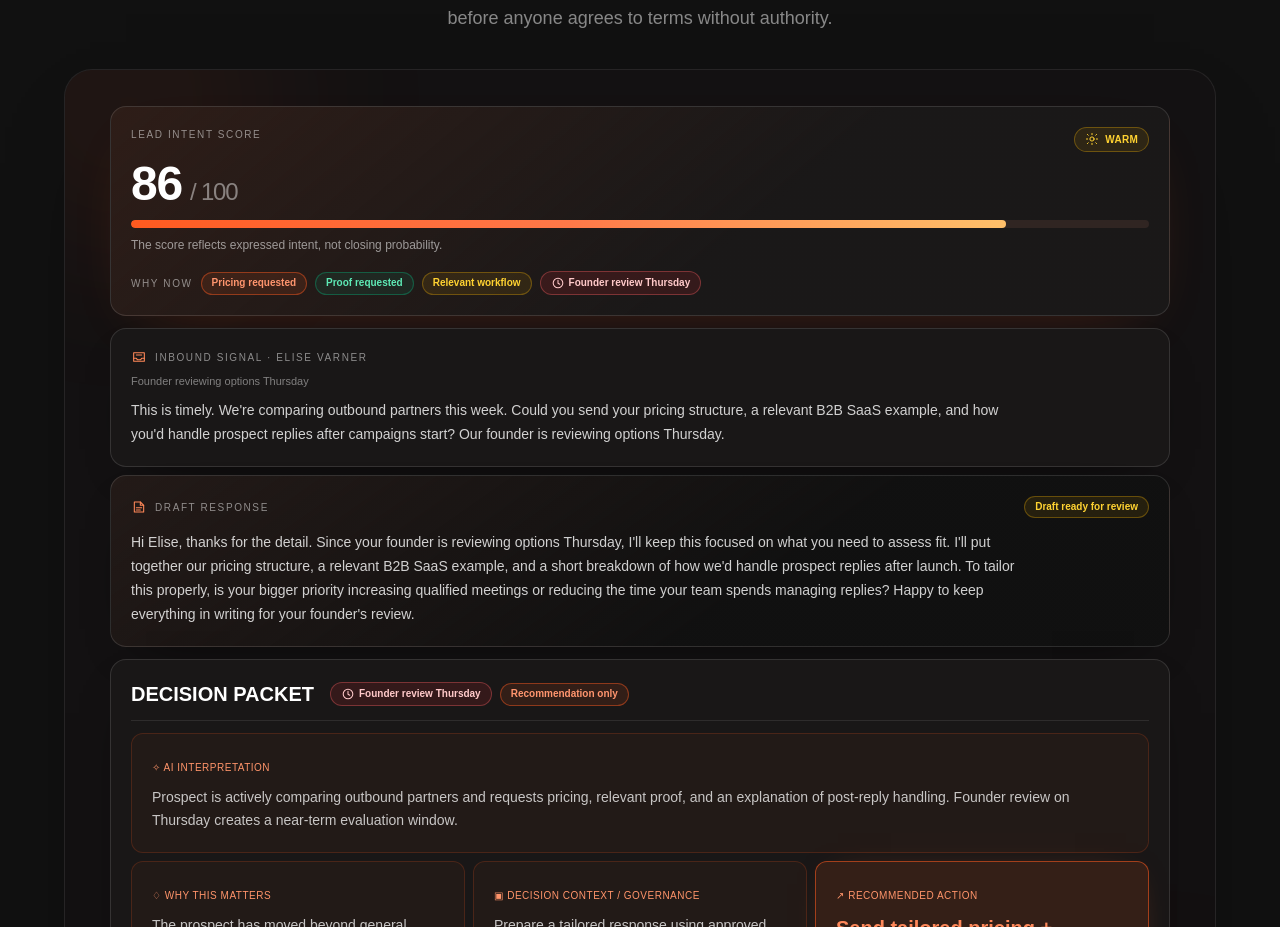
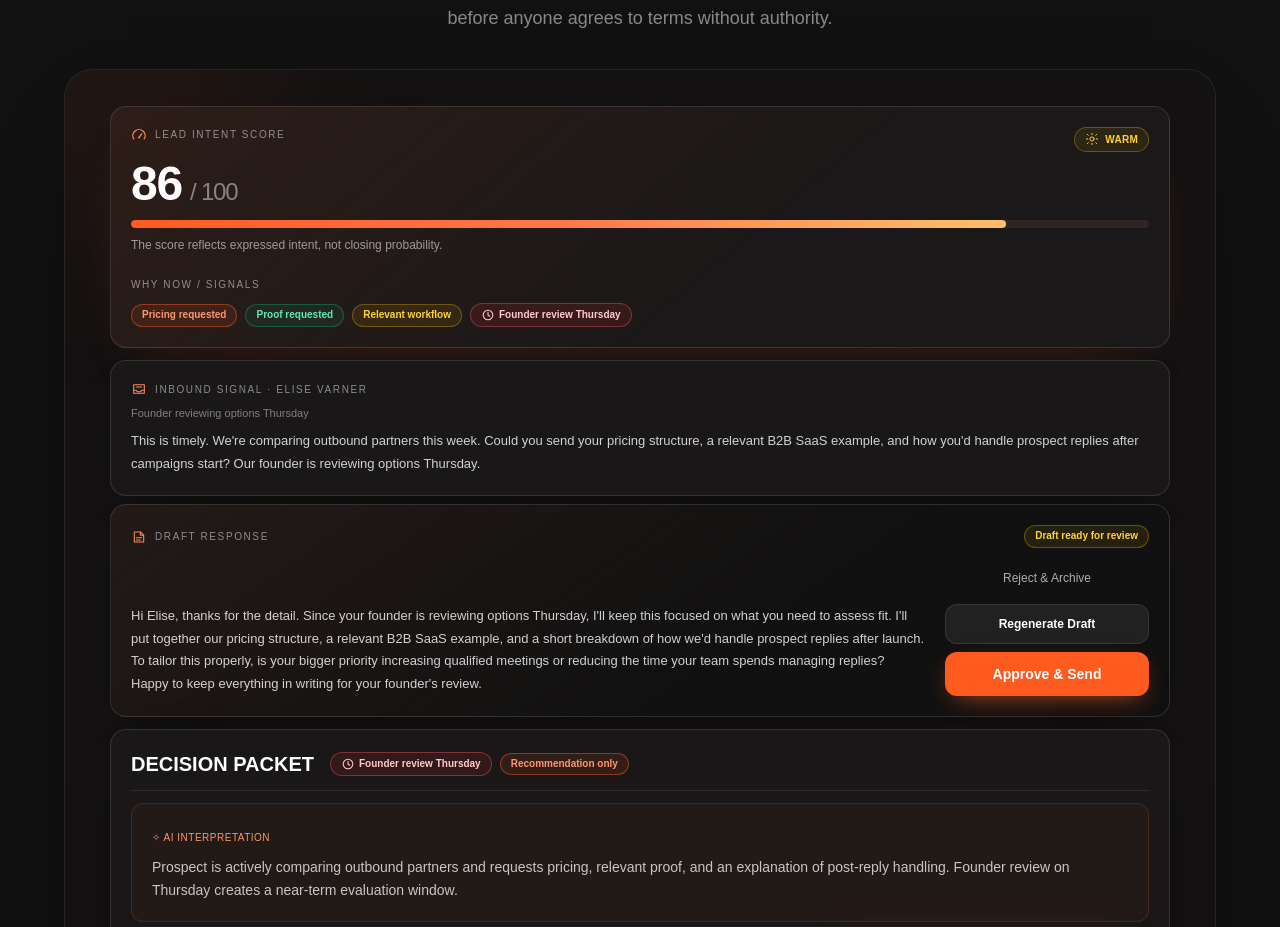
Before and after one commit to Frameleads/FrameLeads-Landing, a Next.js app: page / in a window 1280 px wide. Shown: the part 2403-3330 px from the top of the page. Built offline with nearby package versions, Linux system fonts and the light colour scheme; a web font is replaced by a local one.

Commit message:
refine(landing): align intent score signals and add native-style draft action controls

```diff
--- a/src/components/MarketingProofCompositions.tsx
+++ b/src/components/MarketingProofCompositions.tsx
@@ -46,6 +46,14 @@ function IntentBadge({ intent }: { intent: "HOT" | "WARM" | "COLD" }) {
     COLD: "border-sky-400/25 bg-sky-400/[0.07] text-sky-200",
   };
   return <span className={"inline-flex shrink-0 items-center gap-1.5 rounded-full border px-2.5 py-1 text-[10px] font-bold tracking-wide " + styles[intent]}><IntentIcon intent={intent} className="size-3.5" />{intent}</span>;
+}
+
+function IntentScoreGaugeIcon({ className = "size-4" }: { className?: string }) {
+  return <svg aria-hidden="true" viewBox="0 0 24 24" fill="none" className={className} stroke="currentColor" strokeWidth="1.8" strokeLinecap="round" strokeLinejoin="round">
+    <path d="M4.2 17.8a9.2 9.2 0 1 1 15.6 0" />
+    <path d="m12 15.8 4.2-5.8" />
+    <circle cx="12" cy="15.8" r="1.3" fill="currentColor" stroke="none" />
+  </svg>;
 }
 
 function InboxSignalIcon({ className = "size-4" }: { className?: string }) {
@@ -146,7 +154,7 @@ export function GapProof() {
 function IntentCard() {
   return <Surface className="mx-auto max-w-[1060px] border-[#FF5A1F]/30 bg-[linear-gradient(140deg,rgba(255,90,31,0.09),rgba(26,24,24,0.96)_60%)] p-4 text-left shadow-[0_22px_65px_-35px_rgba(255,90,31,0.28)] sm:p-5">
     <div className="flex items-start justify-between gap-4">
-      <SmallLabel>Lead intent score</SmallLabel>
+      <span className="inline-flex items-center gap-2"><IntentScoreGaugeIcon className="size-4 text-[#FF8858]" /><SmallLabel>Lead intent score</SmallLabel></span>
       <IntentBadge intent="WARM" />
     </div>
     <p className="mt-2 text-left font-heading text-4xl font-bold tracking-tight text-white sm:text-5xl"><span className="tabular-nums">86</span><span className="ml-2 text-xl font-medium text-white/45 sm:text-2xl">/ 100</span></p>
@@ -154,12 +162,14 @@ function IntentCard() {
       <div className="h-full rounded-full bg-gradient-to-r from-[#FF5A1F] via-[#FF7848] to-[#FFC06A]" style={{ width: "86%" }} />
     </div>
     <p className="mt-2 text-left text-xs leading-relaxed text-white/55">The score reflects expressed intent, not closing probability.</p>
-    <div className="mt-4 flex flex-wrap items-center gap-2">
-      <SmallLabel>WHY NOW</SmallLabel>
-      <Chip tone="orange">Pricing requested</Chip>
-      <Chip tone="green">Proof requested</Chip>
-      <Chip tone="warm">Relevant workflow</Chip>
-      <Chip tone="red"><ClockIcon />Founder review Thursday</Chip>
+    <div className="mt-4 text-left">
+      <SmallLabel>WHY NOW / SIGNALS</SmallLabel>
+      <div className="mt-2 flex flex-wrap items-center gap-2">
+        <Chip tone="orange">Pricing requested</Chip>
+        <Chip tone="green">Proof requested</Chip>
+        <Chip tone="warm">Relevant workflow</Chip>
+        <Chip tone="red"><ClockIcon />Founder review Thursday</Chip>
+      </div>
     </div>
   </Surface>;
 }
@@ -179,14 +189,21 @@ export function DecisionLayerProof() {
       <Surface className="p-4 text-left sm:p-5">
         <div className="flex items-center gap-2"><InboxSignalIcon className="size-4 text-[#FF8858]" /><SmallLabel>Inbound signal · Elise Varner</SmallLabel></div>
         <p className="mt-2 text-[11px] text-white/45">Founder reviewing options Thursday</p>
-        <p className="mt-2 max-w-4xl text-sm leading-6 text-white/80">{eliseFeaturedReply}</p>
+        <p className="mt-2 text-[13px] leading-[1.85] text-white/80 sm:text-sm sm:leading-6 lg:text-[13px] lg:leading-[1.75]">{eliseFeaturedReply}</p>
       </Surface>
       <Surface className="border-[#FF5A1F]/25 bg-[linear-gradient(145deg,rgba(255,90,31,0.045),rgba(16,16,16,0.96)_62%)] p-4 text-left sm:p-5">
         <div className="flex flex-wrap items-center justify-between gap-3">
           <div className="flex items-center gap-2"><DraftResponseIcon className="size-4 text-[#FF8858]" /><SmallLabel>Draft response</SmallLabel></div>
           <Chip tone="warm">Draft ready for review</Chip>
         </div>
-        <p className="mt-3 max-w-4xl text-sm leading-6 text-white/80">{eliseDraftResponse}</p>
+        <div className="mt-3 grid min-w-0 gap-5 lg:grid-cols-[minmax(0,1fr)_12.75rem] lg:items-end">
+          <p className="min-w-0 text-[13px] leading-[1.85] text-white/80 sm:text-sm sm:leading-6 lg:text-[13px] lg:leading-[1.75]">{eliseDraftResponse}</p>
+          <div className="flex w-full min-w-0 flex-col gap-2 sm:ml-auto sm:max-w-[17rem] lg:max-w-none" role="img" aria-label="Preview of the FrameLeads reply controls: Reject and Archive, Regenerate Draft, and Approve and Send. These visual controls do not send messages.">
+            <div aria-hidden="true" className="flex min-h-9 items-center justify-center rounded-lg px-3 text-center text-xs font-medium text-white/65">Reject &amp; Archive</div>
+            <div aria-hidden="true" className="flex min-h-10 items-center justify-center rounded-xl border border-white/[0.10] bg-[#212121] px-3 text-center text-xs font-semibold text-white">Regenerate Draft</div>
+            <div aria-hidden="true" className="flex min-h-11 items-center justify-center rounded-xl bg-[#FF5A1F] px-3 text-center text-sm font-bold text-white shadow-[0_8px_27px_-10px_rgba(255,90,31,0.8)]">Approve &amp; Send</div>
+          </div>
+        </div>
       </Surface>
     </div>
 
```
